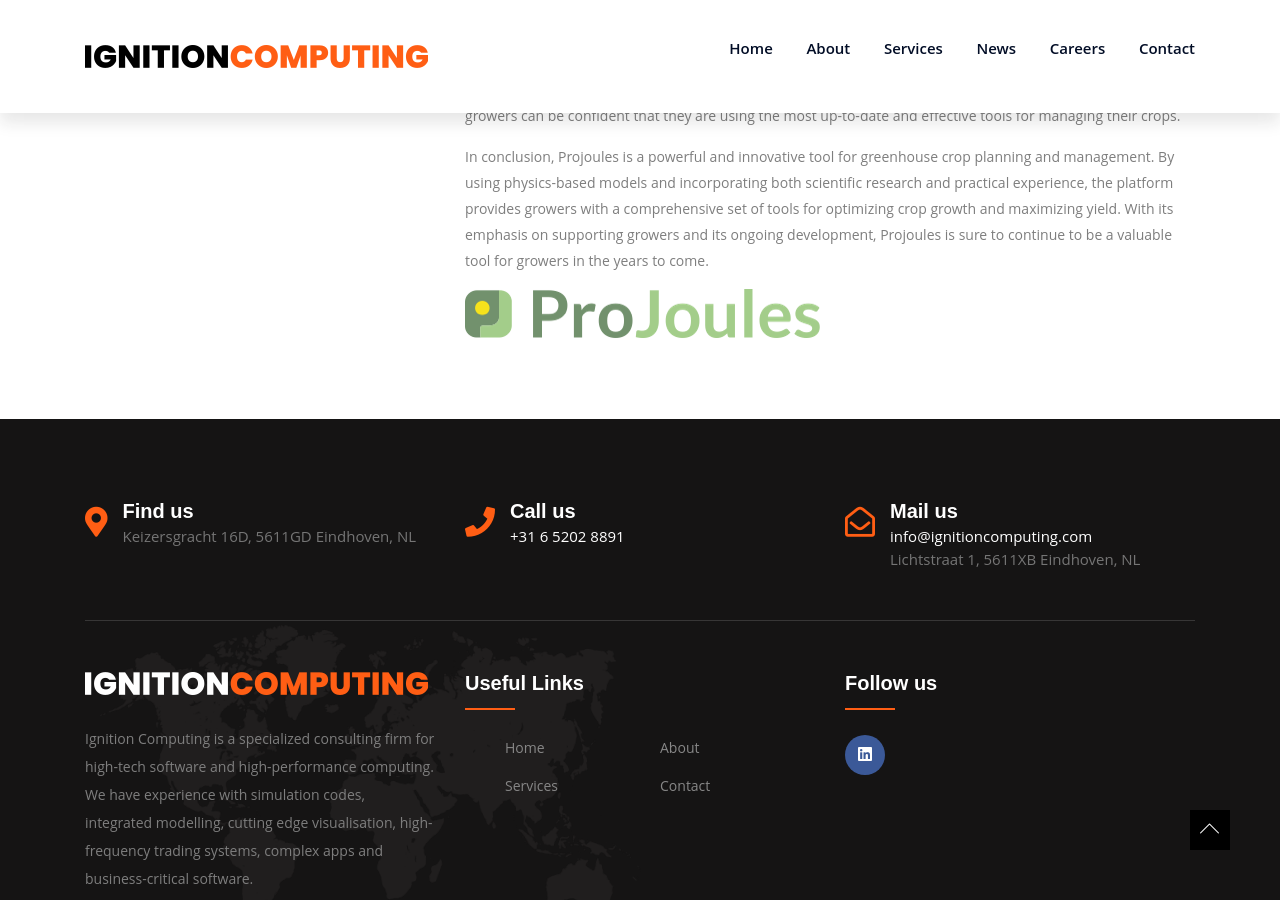
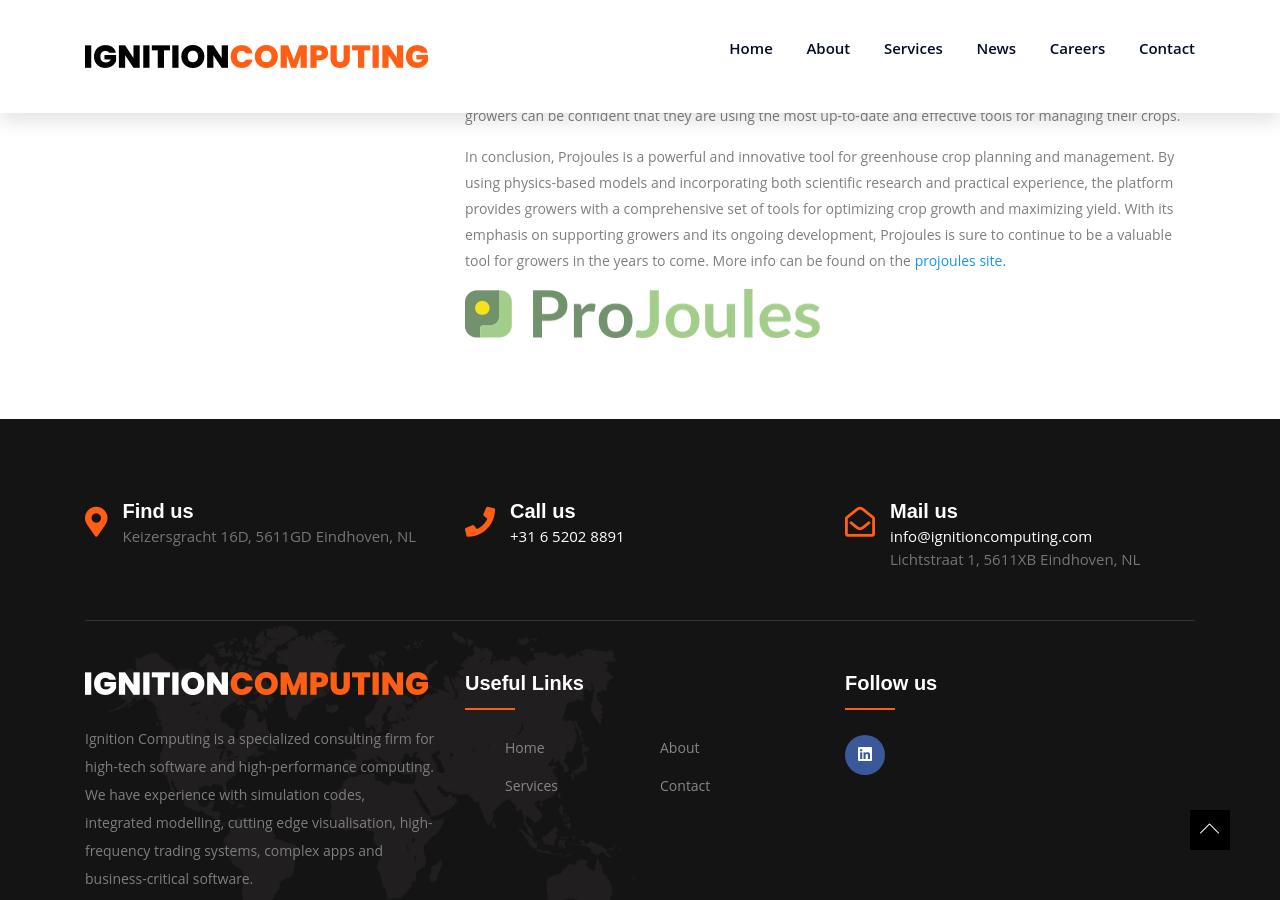
Before and after one commit to koenstrien/ignitioncomputing, a Jekyll site: the page built from _posts/news/2023-04-24-Projoules-Horticulture-Modeling-Tool.md, in a window 1280 px wide and 900 px high, scrolled down 1257 px. Built offline with Jekyll 4.4.1, drawn with Linux system fonts in a browser that asks for light colours.

Commit message:
daan comments

```diff
--- a/_posts/news/2023-04-24-Projoules-Horticulture-Modeling-Tool.md
+++ b/_posts/news/2023-04-24-Projoules-Horticulture-Modeling-Tool.md
@@ -15,6 +15,6 @@
 
 Finally, Projoules is a platform that is continuously improving. The Projoules and Ignition Computing team are constantly working to refine and enhance the models and user friendliness of the platform. This means that growers can be confident that they are using the most up-to-date and effective tools for managing their crops.
 
-In conclusion, Projoules is a powerful and innovative tool for greenhouse crop planning and management. By using physics-based models and incorporating both scientific research and practical experience, the platform provides growers with a comprehensive set of tools for optimizing crop growth and maximizing yield. With its emphasis on supporting growers and its ongoing development, Projoules is sure to continue to be a valuable tool for growers in the years to come.
+In conclusion, Projoules is a powerful and innovative tool for greenhouse crop planning and management. By using physics-based models and incorporating both scientific research and practical experience, the platform provides growers with a comprehensive set of tools for optimizing crop growth and maximizing yield. With its emphasis on supporting growers and its ongoing development, Projoules is sure to continue to be a valuable tool for growers in the years to come. More info can be found on the [projoules site.](https://www.projoules.com/)
 
-[![ITER](/assets/img/clients/projoules.png)](https://www.projoules.com/)
+[![Projoules](/assets/img/clients/projoules.png)](https://www.projoules.com/)
```
